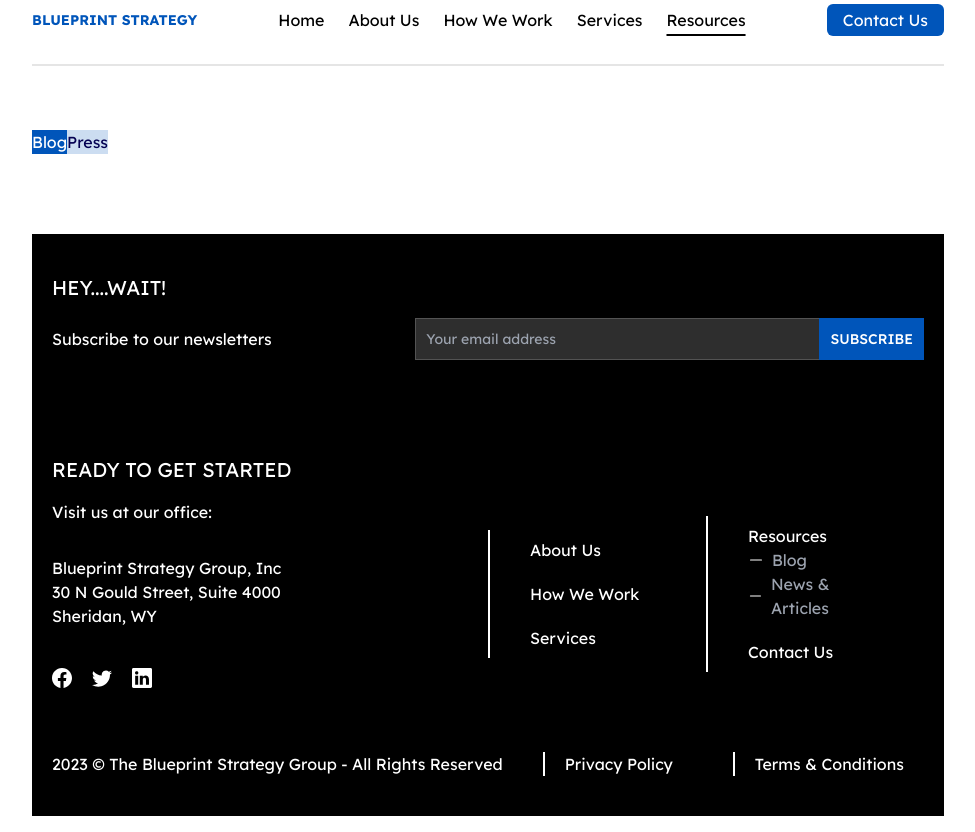
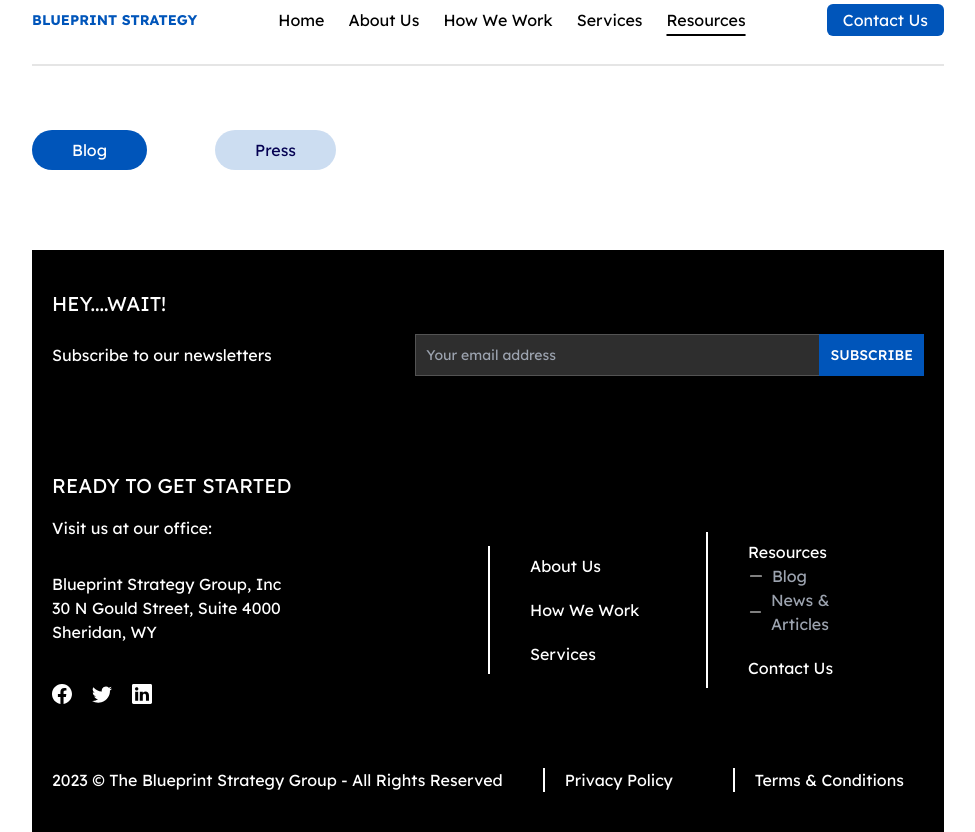
Before and after one commit to EdgarAmpiire/blueprints-web, a React (Create React App) app: page /resources in a window 1280 px wide. Shown: the whole page, without its empty margins (152-1127 px from the left). Built offline with nearby package versions, Linux system fonts and the light colour scheme; what tw-elements would draw is missing.

Commit message:
resources - hero

```diff
--- a/src/features/resources/components/Hero.jsx
+++ b/src/features/resources/components/Hero.jsx
@@ -1,19 +1,16 @@
-import React from 'react'
+import React from "react";
 
 export const Hero = () => {
   return (
     <div>
-        <div className='mt-16'>
-            <div>
-
-            <div>
-                <button className='bg-[#0055BA] text-white'>Blog</button>
-            <button className='bg-[#0055BA33] text-[#040052]'>
-                Press
-            </button>
-            </div>
-            </div>
+      <div className="mt-16">
+        <div className="w-full">
+          <div className="w-4/12 flex justify-between">
+            <button className="bg-[#0055BA] text-white px-10 py-2 rounded-full">Blog</button>
+            <button className="bg-[#0055BA33] text-[#040052] px-10 py-2 rounded-full">Press</button>
+          </div>
         </div>
+      </div>
     </div>
-  )
-}
+  );
+};
```
